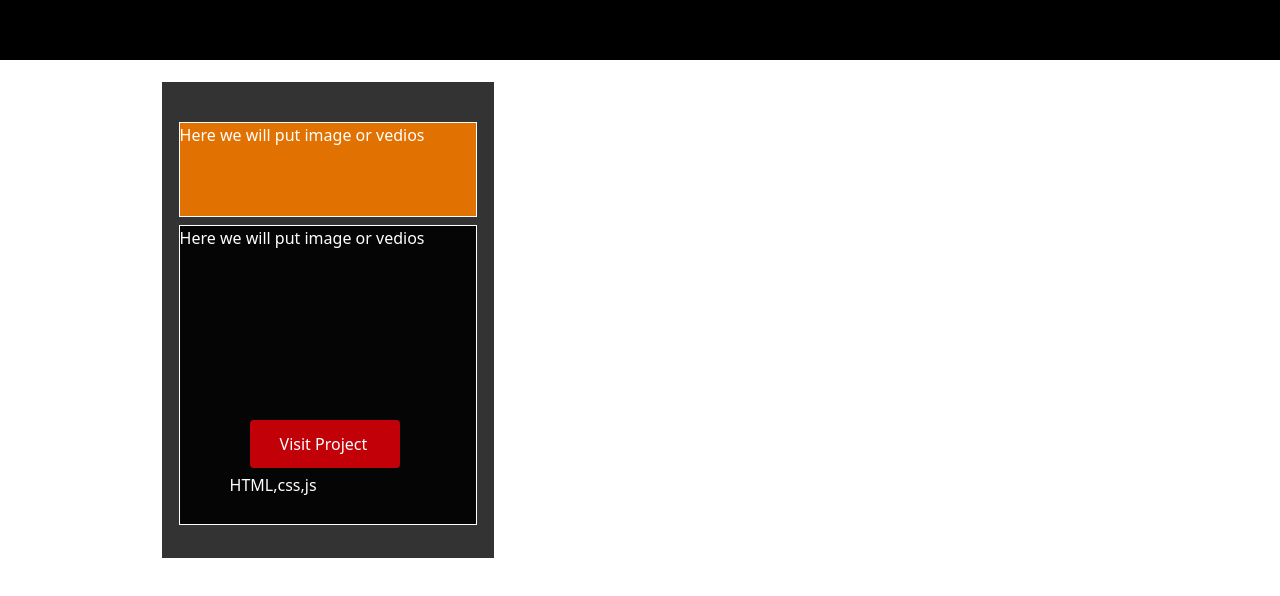
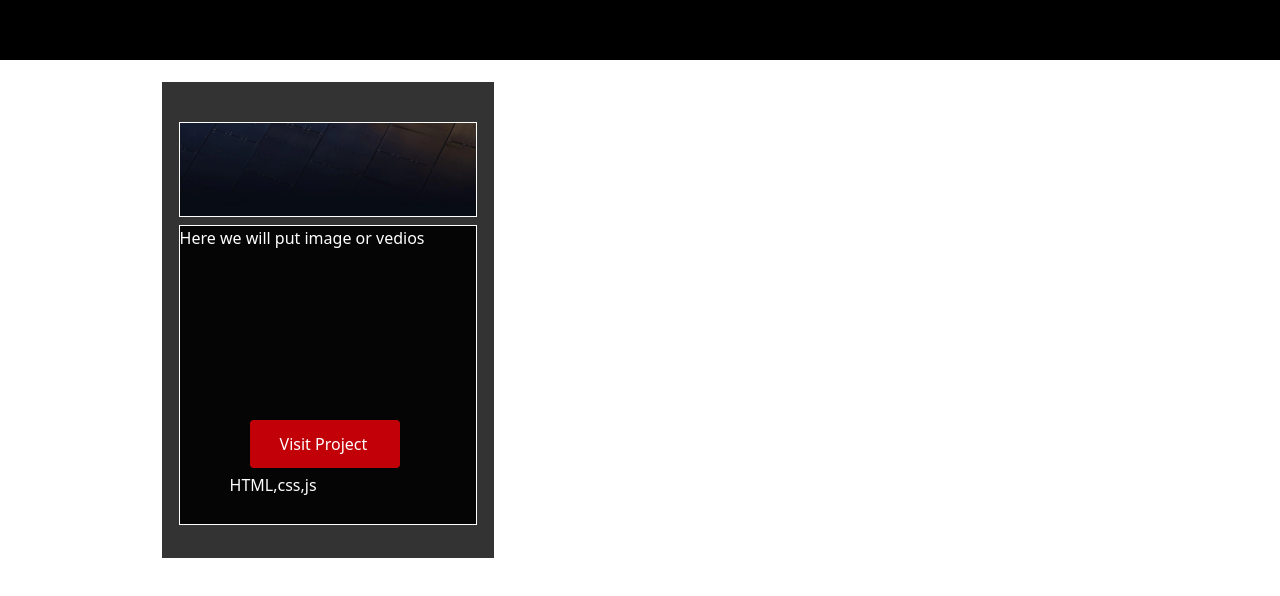
Before and after one commit to senger-shubham/Portfolio, a React (Vite) app: page / in a window 1280 px wide. Shown: the part 2690-3286 px from the top of the page. Built offline with nearby package versions, Linux system fonts and the light colour scheme.

Commit message:
worked on card component

```diff
--- a/src/components/Card.jsx
+++ b/src/components/Card.jsx
@@ -1,4 +1,5 @@
 import React from "react";
+import projectpic from "../assets/image.webp";
 
 function Card() {
     return (
@@ -7,7 +8,7 @@ function Card() {
             <div className="w-84 h-120 border-2 bg-black/80 text-white ml-40 mt-[20px] flex  items-center flex-col gap-2 transform ">
 
                 <div className="w-[90%] h-[20%] border-1 bg-amber-600 mt-[40px]">
-                    <h>Here we will put image or vedios</h>
+                    <img src={projectpic} alt="logo" className="w-[100%] h-[100%] object-cover" />
                 </div>
 
                 <div className="w-[90%] h-[63%] border-1 bg-black/90">
```
